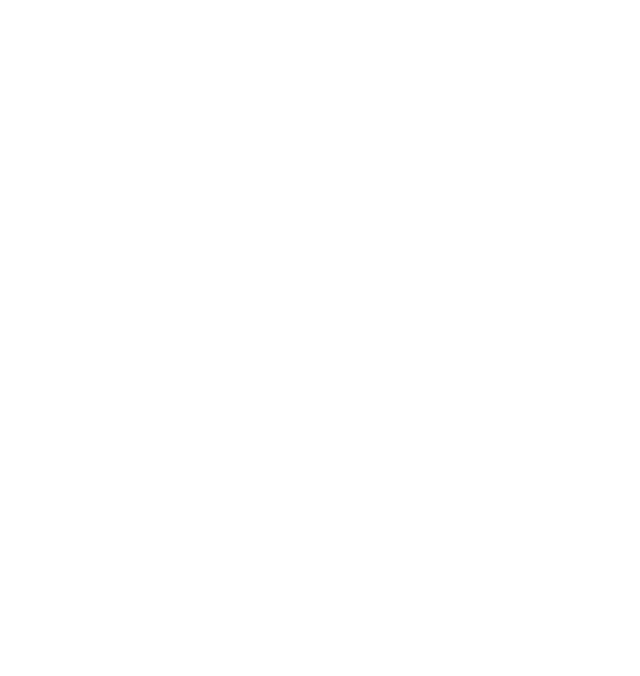
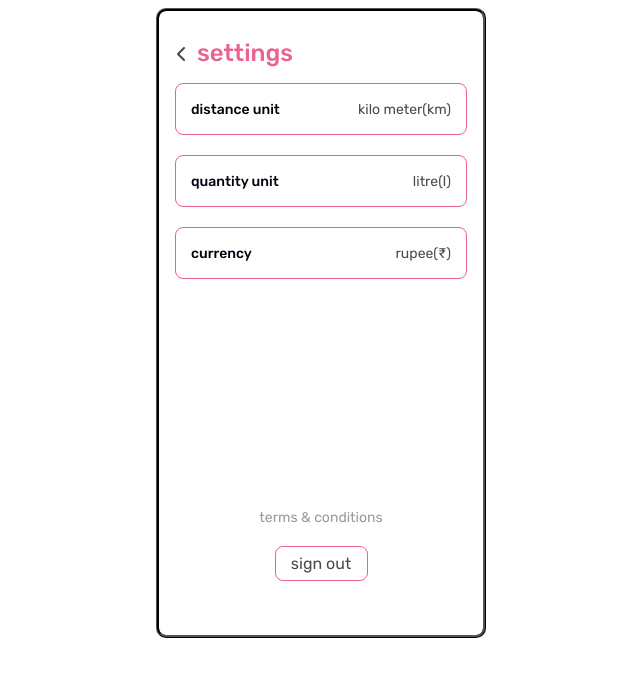
Before and after one commit to lumos-studio/leeway-web, a React (Vite) app: page /settings in a window 1280 px wide. Before the commit this address had no page. Shown: the top 676 px of the page, without its empty margins (327-967 px from the left). Built offline with nearby package versions, Linux system fonts and the light colour scheme.

Commit message:
Settings Page UI (#28)
* added trsansaction page

* made suggested changes.

* changes

```diff
--- a/src/App.css
+++ b/src/App.css
@@ -152,9 +152,98 @@
   color: #49484B;
 }
 
+.home h1 {
+  display: flex;
+  align-items: center;
+  justify-content: space-between;
+}
+
+.home button {
+  background-color: transparent;
+  border: none;
+  cursor: pointer;
+  color: #49484B;
+}
+
+.settings {
+  max-width: 400px;
+  width: 300px;
+  height: 600px;
+  background-color: #ffff;
+  padding: 12px;
+  border-color: black;
+  border-style: ridge;
+  border-radius: 10px;
+}
+
+.settings-option {
+  width: 260px;
+  height: 50px;
+  border: 1px solid #EA6290;
+  border-radius: 8px;
+  display: flex;
+  align-items: center;
+  justify-content: space-between;
+  padding-left: 15px;
+  padding-right: 15px;
+  cursor: pointer;
+  background-color: #ffff;
+}
+
+.settings section {
+  display: flex;
+  justify-content: center;
+  flex-direction: column;
+  gap: 20px;
+  align-items: center;
+}
+
+.settings-option div:first-child {
+  font-family: 'rubik';
+  font-size: 14px;
+  font-weight: 500;
+  color: #03030F;
+}
+
+.settings-option div:last-child {
+  font-family: 'rubik';
+  font-size: 14px;
+  font-weight: 400;
+  color: #49484B;
+}
+
 .home p {
   font-family: 'rubik';
   font-size: 14px;
   font-weight: 400;
   color: #999999;
 }
+
+.signout {
+  font-family: 'rubik';
+  font-size: 16px;
+  font-weight: 400;
+  border: 1px solid #EA6290;
+  border-radius: 8px;
+  background-color: #ffff;
+  color: #49484B;
+  width: 93px;
+  height: 35px;
+  cursor: pointer;
+}
+
+.t-c-signout {
+  display: flex;
+  flex-direction: column;
+  align-items: center;
+  margin-top: 230px;
+}
+
+.terms-conditions {
+  font-family: 'rubik';
+  font-size: 14px;
+  font-weight: 400;
+  color: #999999;
+  text-decoration: none;
+  padding-bottom: 20px;
+}
--- a/src/App.jsx
+++ b/src/App.jsx
@@ -3,6 +3,7 @@
 import "./App.css";
 import Home from "./Pages/Home";
 import Transaction from "./Pages/Transaction";
+import Settings from "./Pages/settings";
 
 function App() {
   return (
@@ -12,6 +13,7 @@
         <Route path="/" element={<Home />} />
         <Route path="/transaction" element={<Transaction />} />
         <Route path="/home" element={<Home />} />
+        <Route path="/settings" element={<Settings />} />
       </Routes>
 
 
--- a/src/Pages/Home.jsx
+++ b/src/Pages/Home.jsx
@@ -16,10 +16,13 @@
         const date = new Date(dateString);
         return date.toLocaleDateString('en-US', options);
     }
+    function handleSettingsClick() {
+        navigate('/settings')
+    }
 
     return (
         <div class="home">
-            <h1>leeway</h1>
+            <h1>leeway<button onClick={handleSettingsClick}><img src="settings.svg"></img></button></h1>
             <p>Transactions</p>
             <div className="data">
                 {transactions.map((item, index) => (
--- /dev/null
+++ b/src/Pages/settings.jsx
@@ -0,0 +1,37 @@
+import { useNavigate, Link } from 'react-router-dom';
+import React from 'react';
+
+function Settings() {
+    const navigate = useNavigate();
+
+    const handleBackClick = () => {
+        navigate("/home");
+    };
+
+
+    return (
+        <div className="settings">
+            <h1><button className="back" onClick={handleBackClick}><img src="back.svg"></img></button>settings</h1>
+            <section>
+                <div className='settings-option'>
+                    <div>distance unit</div>
+                    <div>kilo meter(km)</div>
+                </div>
+                <div className='settings-option'>
+                    <div>quantity unit</div>
+                    <div>litre(l)</div>
+                </div>
+                <div className='settings-option'>
+                    <div>currency</div>
+                    <div>rupee(₹)</div>
+                </div>
+            </section>
+            <div className='t-c-signout'>
+                <Link to='#' className='terms-conditions'>terms & conditions</Link>
+                <button className='signout'>sign out</button>
+            </div>
+        </div>
+    );
+}
+
+export default Settings;
```
Also changed, not shown: public/settings.svg (added).
